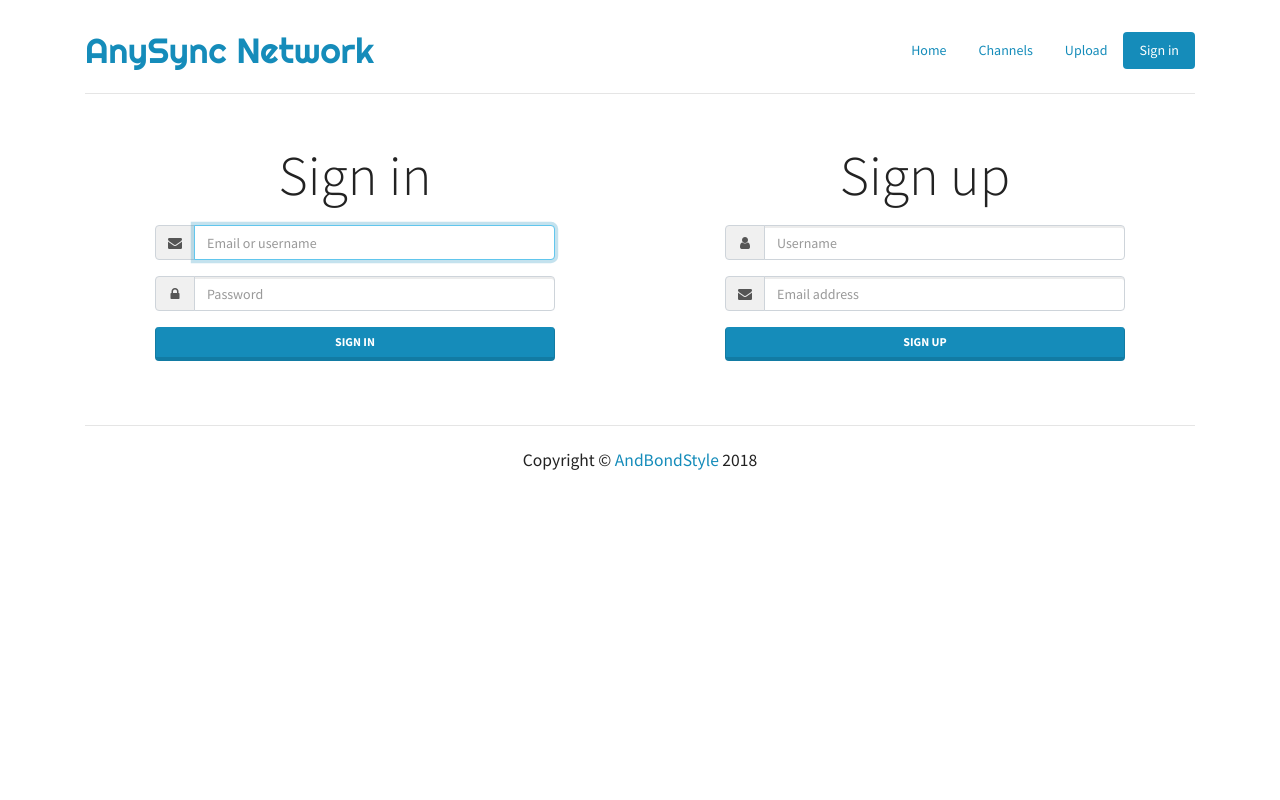
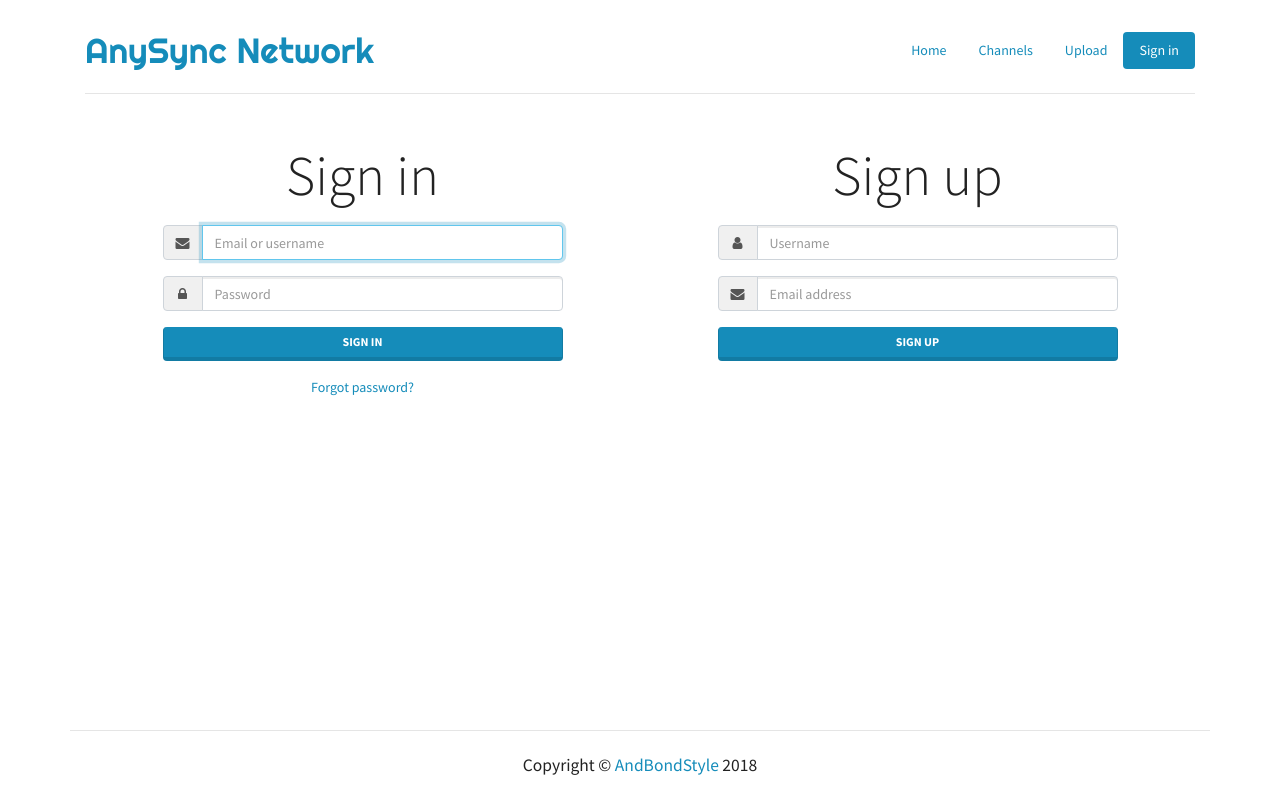
Before and after one commit to AndBondStyle/AnySync, a Django app: page /accounts/auth/ in a window 1280 px wide. Run offline with Django 3.2, Linux system fonts and the light colour scheme; some libraries are stand-ins or nearby versions.

Commit message:
Password reset page

```diff
--- a/backend/accounts/urls.py
+++ b/backend/accounts/urls.py
@@ -4,4 +4,5 @@ from .views import *
 urlpatterns = [
     url(r'^auth/$', auth, name='auth'),
     url(r'^logout/$', logout, name='logout'),
+    url(r'^reset/$', reset, name='reset'),
 ]
--- a/backend/accounts/views.py
+++ b/backend/accounts/views.py
@@ -1,11 +1,12 @@
-from django.contrib.auth.views import LoginView, LogoutView
-from django.shortcuts import redirect
+from django.contrib.auth.views import LoginView, LogoutView, PasswordResetView
+from django.shortcuts import redirect, render
 from django.contrib import messages
 from .forms import *
 
 __all__ = [
     'auth',
     'logout',
+    'reset',
 ]
 
 
@@ -25,6 +26,7 @@ class AuthView(LoginView):
         elif submit == 'sign up':
             self.signup_form = SignUpForm(self.request.POST, prefix='signup')
             if self.signup_form.is_valid():
+                # Send verification
                 user = self.signup_form.save()
                 messages.success(self.request, 'Confirmation sent to %s' % user.email)
             return super(AuthView, self).get(*args, **kwargs)
@@ -33,7 +35,8 @@ class AuthView(LoginView):
     def form_valid(self, form):
         user = form.get_user()
         messages.success(self.request, 'Logged in as %s <%s>' % (user.username, user.email))
-        return super(AuthView, self).form_valid(form)
+        super(AuthView, self).form_valid(form)
+        return redirect('home')
 
     def get_form(self, form_class=None):
         return self.signin_form
@@ -45,5 +48,16 @@ class AuthView(LoginView):
         return data
 
 
+class ResetView(PasswordResetView):
+    template_name = 'accounts/reset.html'
+
+    def form_valid(self, form):
+        # Send reset link
+        email = form.cleaned_data['email']
+        messages.success(self.request, 'Password reset link sent to %s' % email)
+        return redirect('.')
+
+
 auth = AuthView.as_view()
 logout = LogoutView.as_view()
+reset = ResetView.as_view()
--- a/config/settings/base.py
+++ b/config/settings/base.py
@@ -135,7 +135,6 @@ DEFAULT_FROM_EMAIL = '"AnySync" <{}>'.format(EMAIL_HOST_USER)
 AUTH_USER_MODEL = 'accounts.User'
 AUTHENTICATION_BACKENDS = ['backend.accounts.backends.DualAuthBackend']
 AUTH_LOGIN_URL = '/accounts/auth/'
-LOGIN_REDIRECT_URL = '/home/'
 
 AUTOSLUG_SLUGIFY_FUNCTION = 'slugify.slugify'
 
--- a/frontend/static/css/style.css
+++ b/frontend/static/css/style.css
@@ -2,9 +2,21 @@
 
 /* General */
 
+html {
+    overflow-y: scroll;
+}
+
+html, body {
+    height: 100%;
+}
+
 body {
-    padding-top: 1.5rem;
-    padding-bottom: 1.5rem;
+    display: flex;
+    flex-direction: column;
+}
+
+body > .container {
+    flex-grow: 1;
 }
 
 .header, .cards, .footer {
@@ -15,6 +27,7 @@ body {
 /* Header */
 
 .header {
+    padding-top: 1.5rem;
     padding-bottom: 1rem;
     display: flex;
     flex-direction: column;
@@ -58,7 +71,9 @@ body {
 /* Cards */
 
 .cards {
-    margin: 3rem -1em 2rem;
+    padding-left: -1rem;
+    padding-right: -1rem;
+    margin: 3rem 0 -1rem;
 }
 
 .cards > div {
@@ -78,11 +93,17 @@ body {
 /* Footer */
 
 .footer {
-    padding-top: 1.5rem;
+    width: 100%;
+    text-align: center;
+}
+
+.footer .container {
+    margin-top: 2rem;
+    padding: 1.5rem;
     border-top: .05rem solid #e5e5e5;
 }
 
-/* Login page */
+/* Forms */
 
 .input-group-prepend span {
     min-width: 40px;
@@ -92,15 +113,7 @@ body {
     margin: 0 auto;
 }
 
-.two-forms {
-    margin-bottom: 2rem;
-}
-
-.two-forms > div {
-    margin-bottom: 1rem;
-}
-
-.two-forms .wrapper {
+.form-column {
     max-width: 400px;
     margin: 0 auto;
 }
--- a/frontend/templates/accounts/auth.html
+++ b/frontend/templates/accounts/auth.html
@@ -1,7 +1,7 @@
 {% extends 'core/base.html' %}
 {% load staticfiles %}
 
-{% block title %}Login{% endblock %}
+{% block title %}Sign in{% endblock %}
 
 {% block links %}
     {% with 'auth' as section %}
@@ -10,14 +10,15 @@
 {% endblock %}
 
 {% block content %}
-    <div class="two-forms row">
+    <div class="container">
+        <div class="row">
             <div class="col-12 col-md-6">
-            <div class="wrapper">
-                <h2 class="text-center display-4 mb-3">Sign in</h2>
+                <div class="form-column text-center">
+                    <h2 class="display-4 mb-3">Sign in</h2>
                     <form action="." method="POST" novalidate>
                         {% csrf_token %}
                         {% for error in signin_form.non_field_errors %}
-                        <p class="text-danger text-center mb-2">{{ error }}</p>
+                            <p class="text-danger mb-2">{{ error }}</p>
                         {% endfor %}
                         {% include 'core/field.html' with field=signin_form.username icon='envelope' %}
                         {% include 'core/field.html' with field=signin_form.password icon='lock' %}
@@ -25,15 +26,16 @@
                             <input type="submit" name="submit" value="sign in" class="btn btn-primary btn-block">
                         </div>
                     </form>
+                    <a href="{% url 'reset' %}">Forgot password?</a>
                 </div>
             </div>
             <div class="col-12 col-md-6">
-            <div class="wrapper">
-                <h2 class="text-center display-4 mb-3">Sign up</h2>
+                <div class="form-column text-center">
+                    <h2 class="display-4 mb-3">Sign up</h2>
                     <form action="." method="POST" novalidate>
                         {% csrf_token %}
                         {% for error in signup_form.non_field_errors %}
-                        <p class="text-danger text-center mb-2">{{ error }}</p>
+                            <p class="text-danger mb-2">{{ error }}</p>
                         {% endfor %}
                         {% include 'core/field.html' with field=signup_form.username icon='user' %}
                         {% include 'core/field.html' with field=signup_form.email icon='envelope' %}
@@ -44,4 +46,5 @@
                 </div>
             </div>
         </div>
+    </div>
 {% endblock %}
--- a/frontend/templates/core/base.html
+++ b/frontend/templates/core/base.html
@@ -27,28 +27,7 @@
             <nav class="menu py-2">
                 <ul class="nav nav-pills">
                     {% block links %}
-                        <li class="nav-item">
-                            <a class="nav-link {% if section == 'home' %}active{% endif %}"
-                               href="{% url 'home' %}">Home</a>
-                        </li>
-                        <li class="nav-item">
-                            <a class="nav-link {% if section == 'channels' %}active{% endif %}"
-                               href="{% url 'home' %}">Channels</a>
-                        </li>
-                        <li class="nav-item">
-                            <a class="nav-link {% if section == 'upload' %}active{% endif %}"
-                               href="{% url 'home' %}">Upload</a>
-                        </li>
-                        {% if request.user.is_authenticated %}
-                            <li class="nav-item">
-                                <a class="nav-link" href="{% url 'logout' %}?next={{ request.path }}">Logout</a>
-                            </li>
-                        {% else %}
-                            <li class="nav-item">
-                                <a class="nav-link {% if section == 'auth' %}active{% endif %}"
-                                   href="{% url 'auth' %}">Sign in</a>
-                            </li>
-                        {% endif %}
+                        {% include 'core/links.html' %}
                     {% endblock %}
                 </ul>
             </nav>
@@ -66,11 +45,13 @@
         </div>
 
         {% block content %}{% endblock %}
+    </div>
 
-        <footer class="footer text-center">
-            <h5>Copyright &copy; <a href="https://github.com/AndBondStyle">AndBondStyle</a> 2018</h5>
-        </footer>
-    </div>
+    <footer class="footer">
+        <div class="container">
+            <h5 class="mb-0">Copyright &copy; <a href="https://github.com/AndBondStyle">AndBondStyle</a> 2018</h5>
+        </div>
+    </footer>
 
     <!--JavaScript-->
     <script src="https://code.jquery.com/jquery-3.2.1.slim.min.js"></script>
--- a/frontend/templates/core/card.html
+++ b/frontend/templates/core/card.html
@@ -1,13 +1,13 @@
 {% load staticfiles %}
 
 <div class="col-sm-12 col-md-6 col-lg-4">
-    <a class="card bg-primary text-light" href="#" style="text-decoration: none;">
+    <a class="card bg-primary" href="#" style="text-decoration: none;">
         <img class="card-img-top" src="{% static 'img/default.png' %}"/>
         <div class="card-body d-flex justify-content-between align-items-center">
-            <h5 class="mb-0 mr-2"><b>Epic Gandalf Sax Guy Epic Gandalf Sax Guy</b></h5>
+            <h5 class="mb-0 mr-2 text-light"><b>Epic Gandalf Sax Guy Epic Gandalf Sax Guy</b></h5>
             <h4 class="mb-0">
                 <span class="badge badge-secondary d-flex align-items-center"
-                      data-toggle="tooltip" data-placement="top" title="25 people in sync">
+                      data-toggle="tooltip" data-placement="bottom" title="25 people synchronized">
                     <i class="fa fa-wifi"></i>
                     <span class="ml-2">25</span>
                 </span>
--- a/frontend/templates/core/home.html
+++ b/frontend/templates/core/home.html
@@ -3,7 +3,7 @@
 
 {% block title %}Home{% endblock %}
 
-{% block header %}
+{% block links %}
     {% with 'home' as section %}
         {{ block.super }}
     {% endwith %}
@@ -22,6 +22,7 @@
         </p>
     </div>
 
+    <div class="container">
         <div class="row cards">
             {% include 'core/card.html' %}
             {% include 'core/card.html' %}
@@ -33,4 +34,5 @@
             {% include 'core/card.html' %}
             {% include 'core/card.html' %}
         </div>
+    </div>
 {% endblock %}
--- /dev/null
+++ b/frontend/templates/core/links.html
@@ -0,0 +1,19 @@
+<li class="nav-item">
+    <a class="nav-link {% if section == 'home' %}active{% endif %}" href="{% url 'home' %}">Home</a>
+</li>
+<li class="nav-item">
+    <a class="nav-link {% if section == 'channels' %}active{% endif %}" href="{% url 'home' %}">Channels</a>
+</li>
+<li class="nav-item">
+    <a class="nav-link {% if section == 'upload' %}active{% endif %}" href="{% url 'home' %}">Upload</a>
+</li>
+
+{% if request.user.is_authenticated %}
+    <li class="nav-item">
+        <a class="nav-link" href="{% url 'logout' %}?next={{ request.path }}">Logout</a>
+    </li>
+{% else %}
+    <li class="nav-item">
+        <a class="nav-link {% if section == 'auth' %}active{% endif %}" href="{% url 'auth' %}">Sign in</a>
+    </li>
+{% endif %}
```
Also changed, not shown: frontend/templates/accounts/reset.html (added, +33 -0 lines), frontend/templates/accounts/restore.html (deleted). Lines whose indentation alone changed are shown as unchanged.
